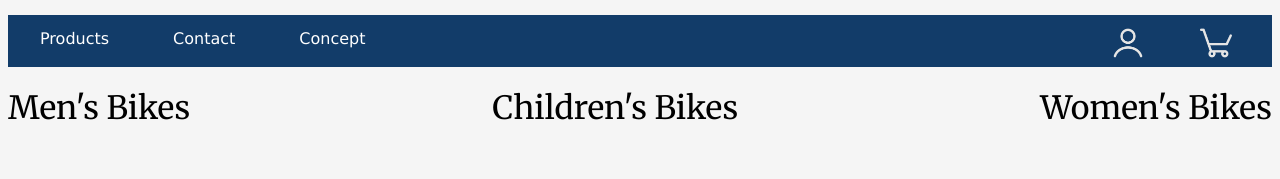
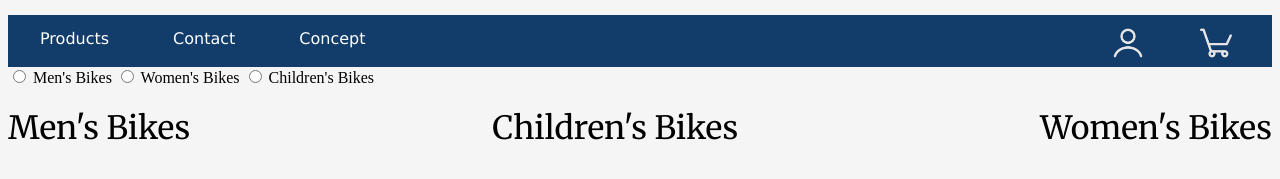
Before and after one commit to Gruppe-12-HA-it/RE-Cycle, a plain HTML site: page HTMLFiles/Products.html in a window 1280 px wide. Shown: the part 53-232 px from the top of the page. Drawn offline with Linux system fonts and the light colour scheme.

Commit message:
Start of filtering system

```diff
--- a/HTMLFiles/Products.html
+++ b/HTMLFiles/Products.html
@@ -13,6 +13,12 @@
     </a>
 <br/>
     <script src="..\JavascriptFiles\Menu.js"></script>
+
+<div id="filter">
+    <input type="radio" name="gender" value="male"> Men's Bikes
+    <input type="radio" name="gender" value="female"> Women's Bikes
+    <input type="radio" name="gender" value="other"> Children's Bikes
+</div>
 <div id="mens">
     <h1>Men's Bikes</h1>
 </div>
```
